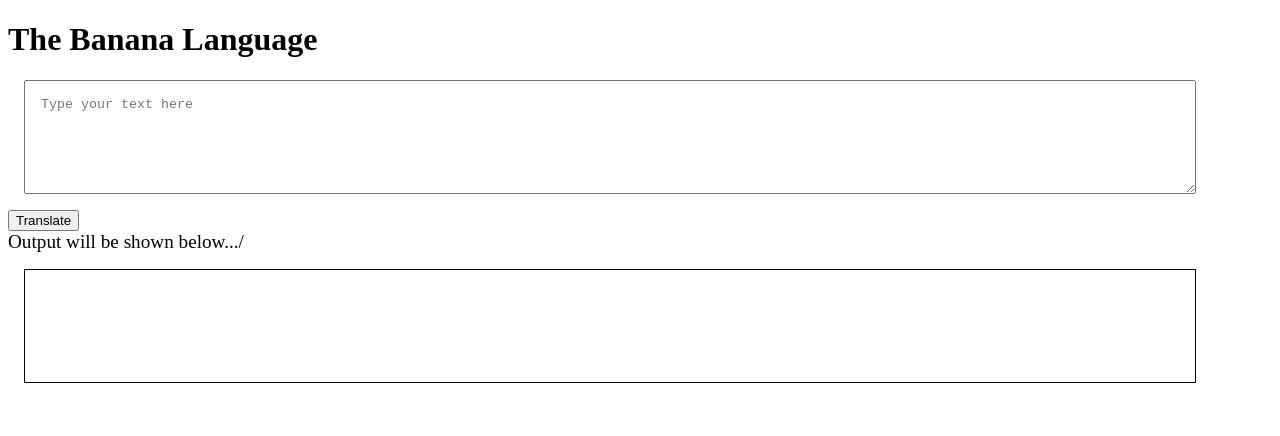
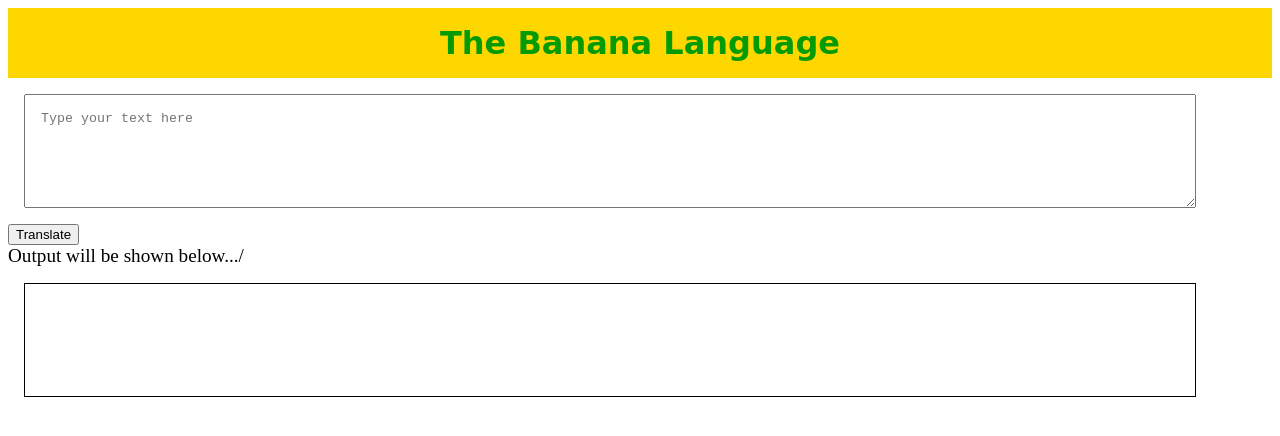
Before and after one commit to MaruthiPothuganti/minion-speaks, a plain HTML site: page index.html in a window 1280 px wide. Drawn offline with Linux system fonts and the light colour scheme.

Commit message:
styling started

```diff
--- a/app.js
+++ b/app.js
@@ -18,7 +18,10 @@ function clickHandler() {
 
     fetch(getTranslationURL(inputText))
     .then(response => response.json())
-    .then(json => console.log(json.contents.translated))
+    .then(json => {
+        var translatedText = json.contents.translated;
+        outputDiv.innerText = translatedText;
+    })
     .catch(errorHandler)
 }
 
--- a/index.html
+++ b/index.html
@@ -22,14 +22,26 @@
             padding: 1rem;
 
         }
+
+        .header{
+            background-color: gold;
+            color: rgb(4, 155, 4);
+            margin: auto;
+            padding: 1rem;
+            padding-left: 1rem;
+            padding-bottom: 1rem;
+            text-align: center;
+            font-family: cursive;
+        }
     </style>
+
 </head>
 <body>
     <h1 class="header">The Banana Language</h1>
     <textarea id="txt-input" placeholder="Type your text here"></textarea>
     <button id="btn-translate">Translate</button>
     <div style="font-size: larger;">Output will be shown below.../ </div>
-    <div id="output" placeholder="Output"></div>
+    <div id="output"></div>
     <script src="app.js" type="text/javascript"></script>
 
 </body>
```
